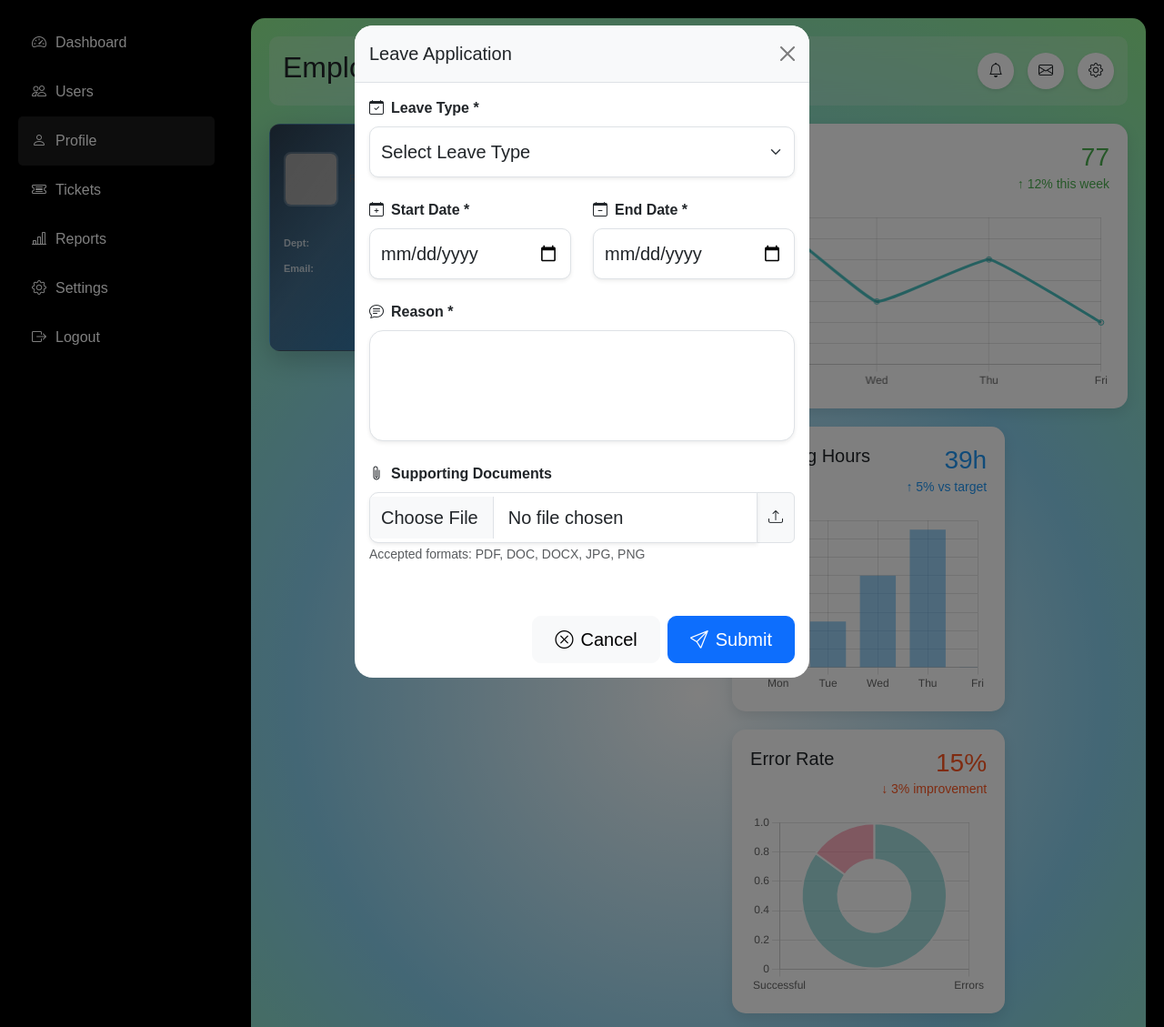
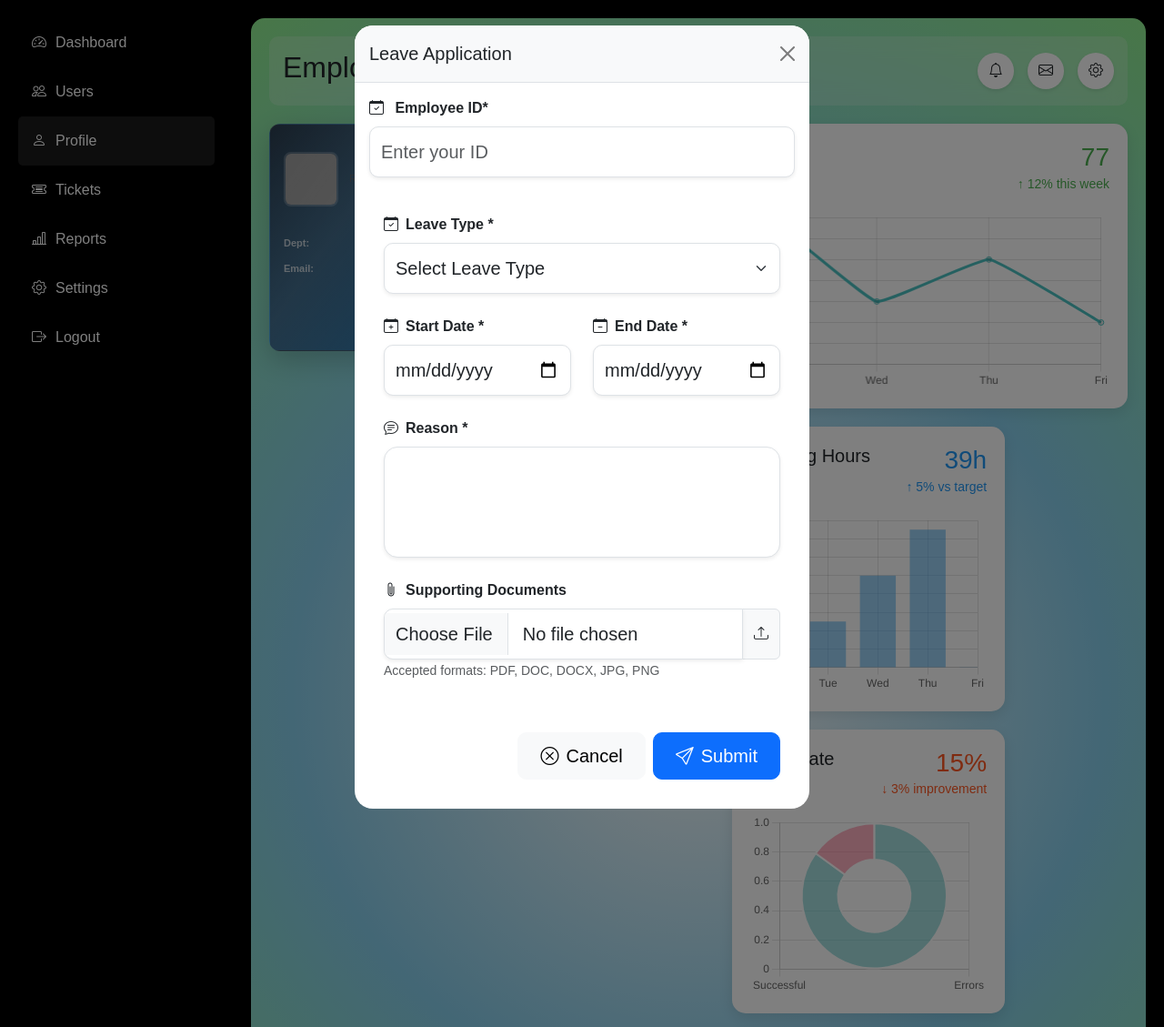
Before and after one commit to hemang500/employee, a PHP site: page /profile.php in a window 1280 px wide, after a click on "Apply for Leave". Shown: the top 1129 px of the page at 91% size. Run offline with PHP 8.4, Linux system fonts and the light colour scheme; the visitor is signed in with stand-in values (Sample User, id 1); data that the repository does not hold is empty; some libraries are stand-ins or nearby versions; grey boxes are pictures that could not be loaded.

Commit message:
employe-id filed added 375 to 382

```diff
--- a/profile.php
+++ b/profile.php
@@ -371,6 +371,16 @@ $_SESSION['employee_id'];
                                                 <button type="button" class="btn-close" data-bs-dismiss="modal"></button>
                                             </div>
                                             <form id="leaveForm" onsubmit="submitLeaveForm(event)" class="needs-validation" novalidate>
+
+                                            <div class="modal-body">
+                                                <!-- employee Id field -->
+                                                    <div class="mb-4">
+                                                        <label class="form-label fw-bold">
+                                                            <i class="bi bi-calendar-check me-2"></i> Employee ID*
+                                                        </label>
+                                                        <input type="text" class="form-control form-control-lg shadow-sm" required name="employeeId" placeholder="Enter your ID">
+                                                    </div>
+
                                                 <div class="modal-body">
                                                     <div class="mb-4">
                                                         <label class="form-label fw-bold">
```
Also changed, not shown: attendance.php (line endings or trailing spaces).
